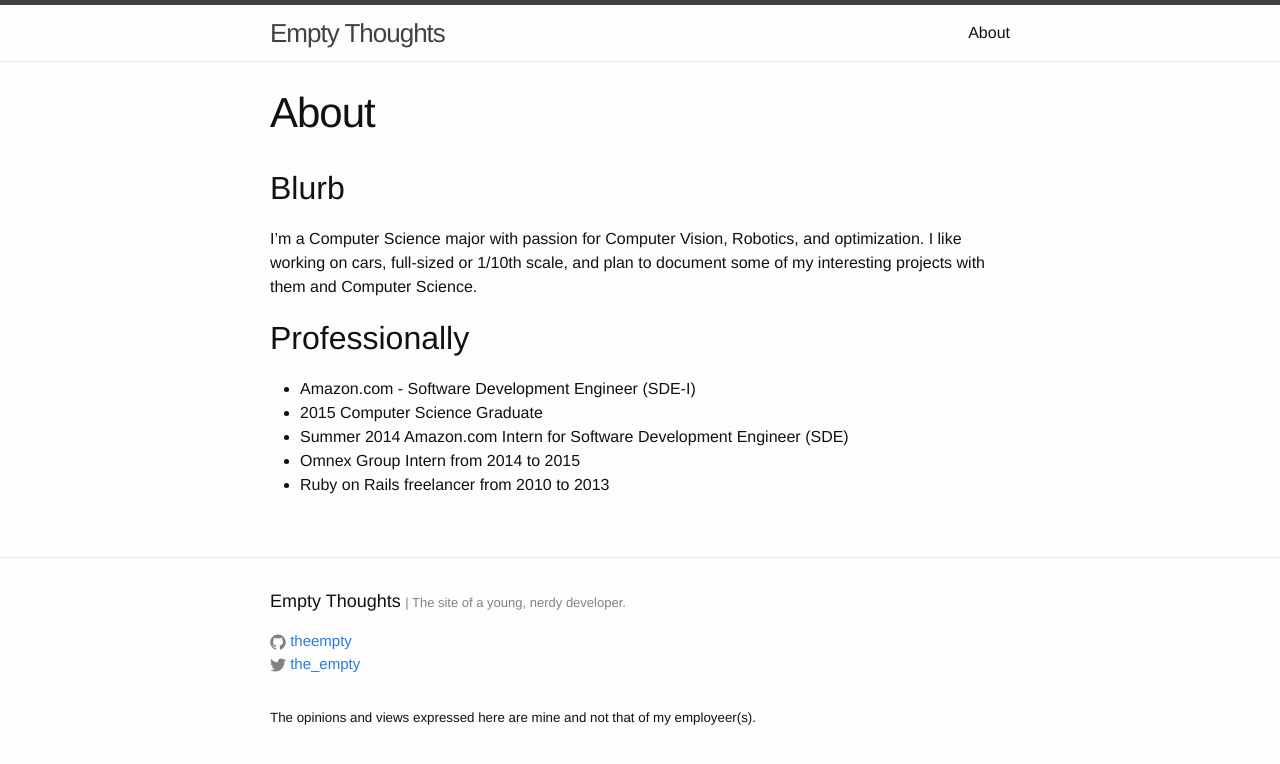
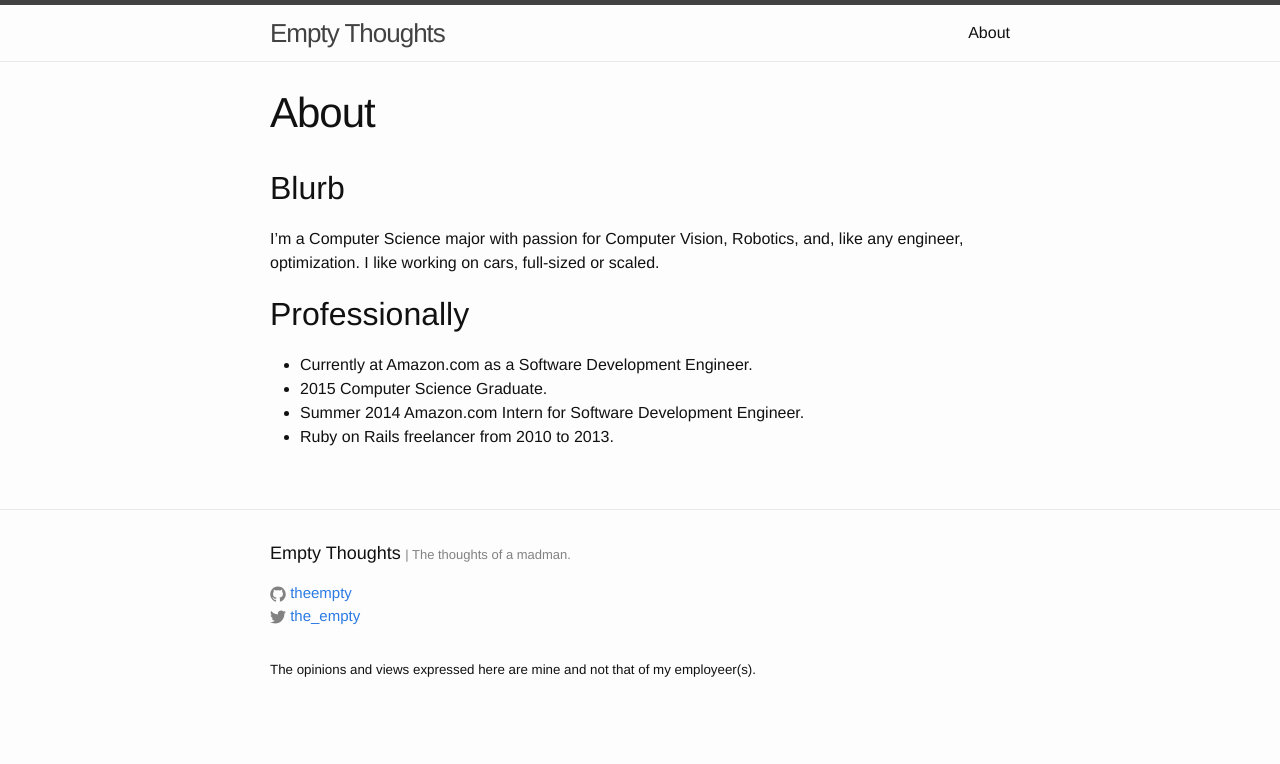
Before and after one commit to TheEmpty/theempty.github.io, a Jekyll site: the page built from about.md, in a window 1280 px wide. Shown: the top 764 px of the page. Built offline with Jekyll 4.4.1, drawn with Linux system fonts in a browser that asks for light colours.

Commit message:
Update some info and change some language.

```diff
--- a/_config.yml
+++ b/_config.yml
@@ -1,7 +1,7 @@
 # Site settings
 title: Empty Thoughts
-description: > # this means to ignore newlines until "baseurl:"
-  The site of a young, nerdy developer.
+description: > # this means to ignore newlines until the next key.
+  The thoughts of a madman.
 baseurl: "" # the subpath of your site, e.g. /blog/
 url: "http://empty.rocks" # the base hostname & protocol for your site
 twitter_username: the_empty
--- a/about.md
+++ b/about.md
@@ -7,14 +7,12 @@ permalink: /about/
 ## Blurb
 
 I'm a Computer Science major with passion for Computer Vision, Robotics,
-and optimization. I like working on cars, full-sized or 1/10th scale, and
-plan to document some of my interesting projects with them and Computer
-Science.
+and, like any engineer, optimization. I like working on cars, full-sized
+or scaled.
 
 ## Professionally
 
-* Amazon.com - Software Development Engineer (SDE-I)
-* 2015 Computer Science Graduate
-* Summer 2014 Amazon.com Intern for Software Development Engineer (SDE)
-* Omnex Group Intern from 2014 to 2015
-* Ruby on Rails freelancer from 2010 to 2013
+* Currently at Amazon.com as a Software Development Engineer.
+* 2015 Computer Science Graduate.
+* Summer 2014 Amazon.com Intern for Software Development Engineer.
+* Ruby on Rails freelancer from 2010 to 2013.
```
